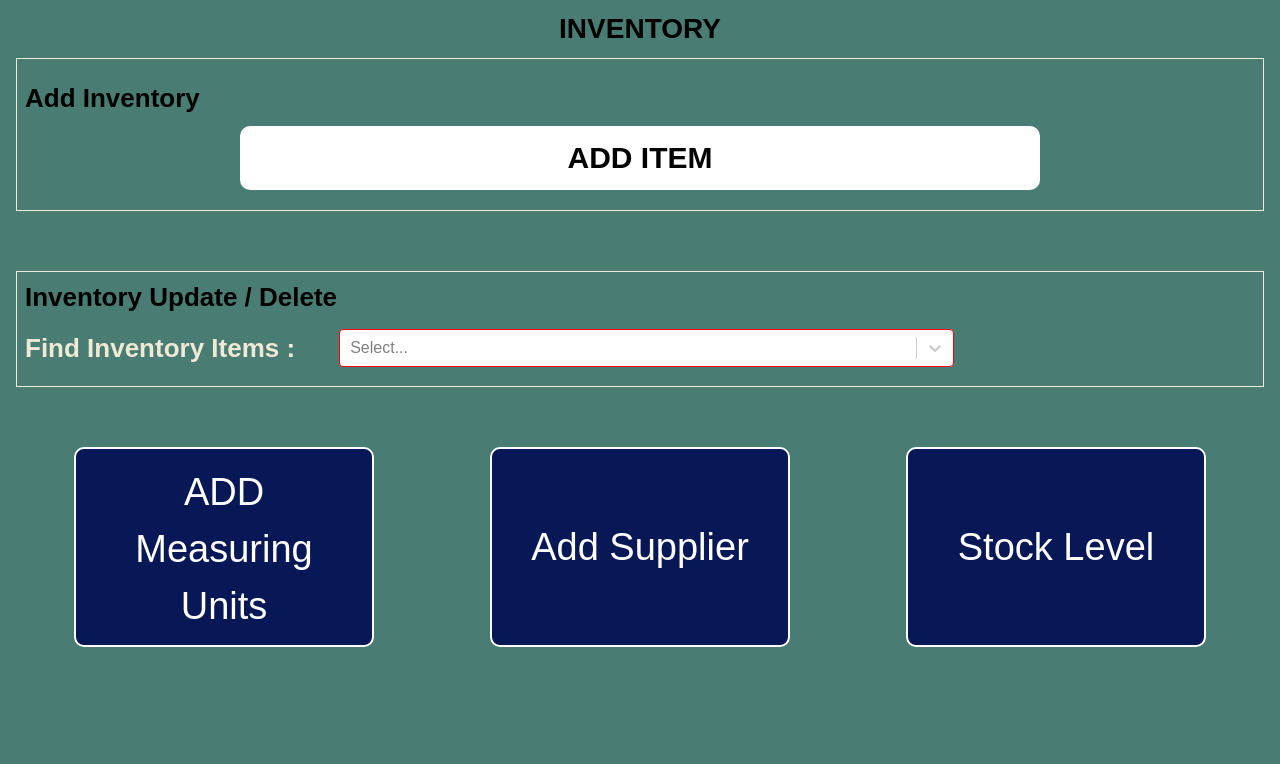
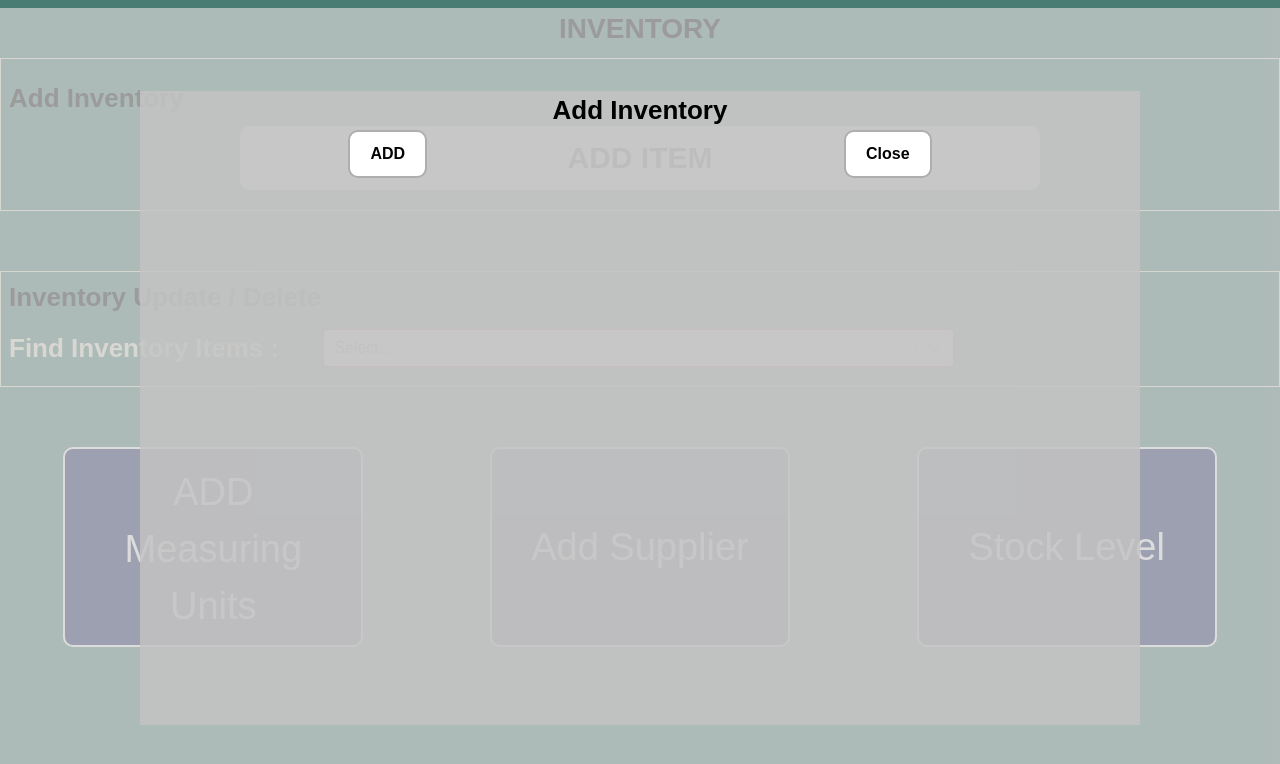
Before and after one commit to SasithDuleepa/Retail-POS, a Next.js app: page /inventory in a window 1280 px wide. Both pictures are taken after typing "Sample" into the empty fields and a click on the button "ADD ITEM". Shown: the top 764 px of the page. Built offline with nearby package versions, Linux system fonts and the light colour scheme.

Commit message:
item add

```diff
--- /dev/null
+++ b/src/app/components/inventoryAdd.tsx
@@ -0,0 +1,20 @@
+import React from 'react'
+
+const InventoryAdd: React.FC <{ Close : ()=>void }> = ({Close}) => {
+
+
+  return (
+    <div className="w-screen h-screen fixed px-10 py-5 z-50 flex items-center justify-center bg-[#d1d1d1be]" onClick={Close}>
+      <div className="w-5/6 h-5/6 bg-[#c3c3c3d8]" onClick={(e) => e.stopPropagation()}>
+        <p className="title text-center">Add Inventory</p>
+
+        <div className="w-full flex justify-around items-center">
+          <button  className="btn">ADD</button>
+          <button onClick={Close} className="btn">Close</button>
+        </div>
+      </div>
+    </div>
+  );
+};
+
+export default InventoryAdd;
--- a/src/app/inventory/page.tsx
+++ b/src/app/inventory/page.tsx
@@ -1,6 +1,7 @@
 "use client"
-import React from 'react';
+import React, { useState } from 'react';
 import Select from "react-select";
+import InventoryAdd from '../components/inventoryAdd';
 
 export default function Inventory() {
   const options = [
@@ -8,13 +9,18 @@ export default function Inventory() {
     { value: "strawberry", label: "Strawberry" },
     { value: "vanilla", label: "Vanilla" },
   ];
+
+  const[isInventoryAdd, setIsInventoryAdd] = useState(false)
   return (
-    <div className='px-4'>
+    <div className=''>
+       {isInventoryAdd && <InventoryAdd Close={()=>setIsInventoryAdd(false)}/>}
+    {/* <div className=''> */}
+
       <p className=' header text-center my-2'>INVENTORY</p>
 
       <div className='border px-2 py-5 w-full flex flex-col items-center'>
         <p className='title text-left w-full'>Add Inventory </p>
-        <button className='mt-2 btn bg-amber-50 w-[800px] h-16 text-3xl '>ADD ITEM</button>
+        <button className='mt-2 btn bg-amber-50 w-[800px] h-16 text-3xl ' onClick={()=>setIsInventoryAdd(true)}>ADD ITEM</button>
       </div>
 
       <div className='border p-2 my-15 py-1.5'>
@@ -39,6 +45,7 @@ export default function Inventory() {
         <button className='option-btn'>Add Supplier</button>
         <button className='option-btn'>Stock Level</button>
       </div>
+    {/* </div> */}
     </div>
   )
 }
```
